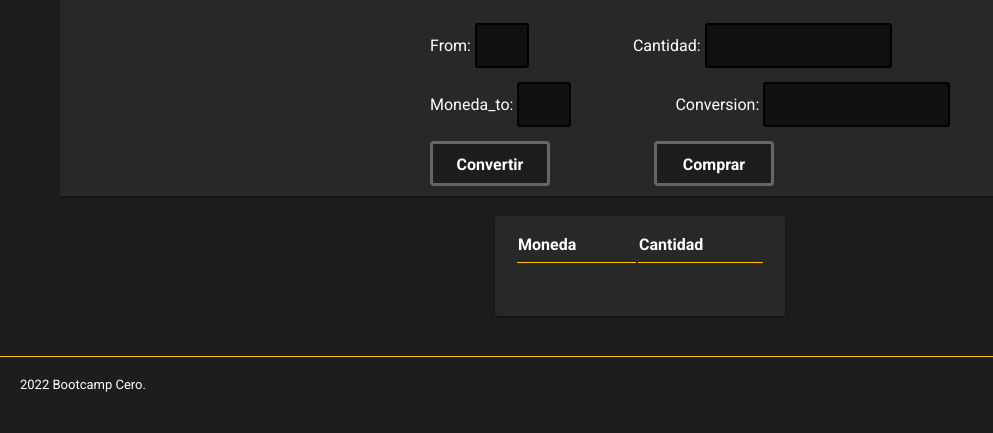
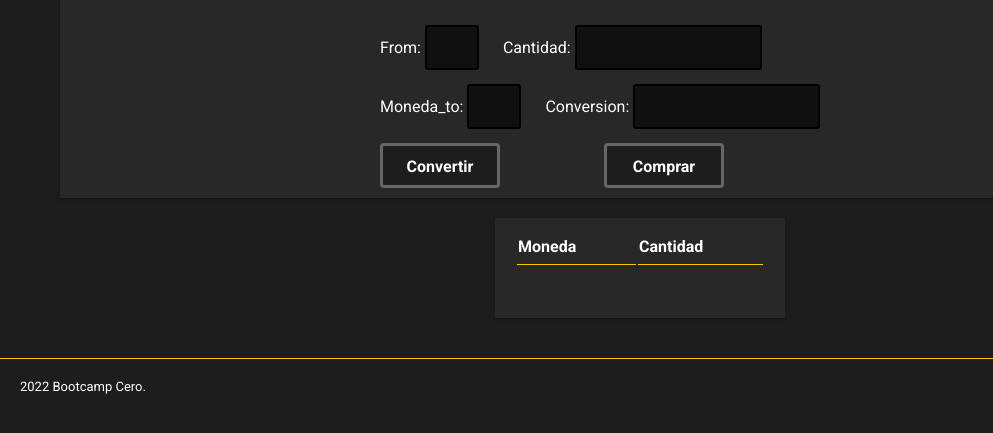
Before and after one commit to datadiego/KeepCoding_Flask_JS_Coinapp, a Flask app: page / in a window 1280 px wide. Shown: the part 119-552 px from the top of the page, without its empty margins (0-993 px from the left). Run offline with Flask 2, Linux system fonts and the light colour scheme; data that the repository does not hold is empty.

Commit message:
update: 🚀refactorizacion y limpieza

```diff
--- a/crypto_app/static/css/styles-night.css
+++ b/crypto_app/static/css/styles-night.css
@@ -72,7 +72,7 @@ table.paper .error {
 
 /* Estilos del formulario */
 
-.campo-formulario label {
+/* .campo-formulario label {
   display: block;
   font-size: 1rem;
   font-weight: bold;
@@ -86,92 +86,32 @@ table.paper .error {
   margin-right: 2rem;
   margin-bottom: .5rem;
 
-}
+} */
 
-.campo-formulario input:not([type="radio"]) {
+/* .campo-formulario input:not([type="radio"]) {
   width: 100%;
 
-}
+} */
 
-.lista-errores {
-  background-color: rgba(200, 0, 0, .25);
-  color: darkred;
-  border: solid 2px darkred;
-  padding: 2rem;
-  font-size: 1rem;
-  margin: 1rem 0;
-  display: flex;
-  align-items: center;
-}
 
-.icono-error {
-  margin-right: 1rem;
-  font-size: 32px;
-}
-
-.exito-flash {
-  background-color: rgba(0, 200, 0, .25);
-  color: darkgreen;
-  border: solid 2px darkgreen;
-  padding: 2rem;
-  font-size: 1rem;
-  margin: 1rem 0;
-  display: flex;
-  align-items: center;
-}
-
-.overlay {
-  position: absolute;
-  top: 0;
-  left: 0;
-  width: 100vw;
-  height: 100vh;
-  background: rgba(0, 0, 0, .5);
-  z-index: 9999;
-  display: flex;
-  align-items: center;
-  justify-content: center;
-}
-
-.overlay.off {
-  display: none;
-}
-
-.doble-anillo {
-  display: inline-block;
-  width: 80px;
-  height: 80px;
-}
-
-.doble-anillo:after {
-  content: " ";
-  display: block;
-  width: 64px;
-  height: 64px;
-  margin: 8px;
-  border: 6px solid white;
-  border-radius: 50%;
-  border-color: white transparent white transparent;
-  animation: giro 1.2s linear infinite;
-}
-
-@keyframes giro {
-  0% {
-    transform: rotate(0deg)
-  }
-
-  100% {
-    transform: rotate(360deg);
-  }
-}
 
 .paper, select{
   background-color: #282828;
   color: white;
 }
 
-label.form, button{
-  margin-left:100px;
+label, input, textarea{
+  margin-left: 20px;
+
+}
+
+label.form1{
+margin-left: 300px;
+
+}
+button.form1{
+  margin-left: 300px;
+  margin-right: 100px;
 }
 button{
   display:inline-block;
@@ -203,6 +143,5 @@ select#selector-tema{
 .interfaz{
   display: inline-block;
   /* line up horizontally */
-  margin-left: 250px;
 
 }
--- a/crypto_app/static/js/balance.js
+++ b/crypto_app/static/js/balance.js
@@ -32,7 +32,7 @@ function mostrarMonedasDisponibles(){
 }
 function mostrarEstadoCuenta(){
   const tabla_estado = document.querySelector('#cuerpo-tabla-estado');
-  const mensaje = document.querySelector("#error-estado")
+  const mensaje = document.querySelector("#mensajes-error")
   let html = '';
 
   if (this.readyState === 4 && this.status === 200) {
@@ -78,7 +78,7 @@ function mostrarEstadoCuenta(){
 // }
 function mostrarMovimientos() {
   const tabla = document.querySelector('#cuerpo-tabla');
-  const mensajes = document.querySelector("#error-movimientos")
+  const mensajes = document.querySelector("#mensajes-error")
   let html = '';
   if (this.readyState === 4 && this.status === 200) {
     const respuesta = JSON.parse(peticion_movimientos.responseText);
@@ -240,3 +240,5 @@ function formatDate(date) {
   ];
   return day + " " + monthNames[month - 1] + " " + year;
 }
+
+//TODO: cuando hacemos un movimiento o una consulta satisfactoria, se deben eliminar los mensajes de error
--- a/crypto_app/templates/index.html
+++ b/crypto_app/templates/index.html
@@ -43,29 +43,29 @@
           <!-- Donde vamos a cargar los movimientos leídos desde la API -->
         </tbody>
       </table>
-      <p id="error-movimientos"></p>
+      <p id="mensajes-error"></p>
 
     <section class="interfaz">
       <!--Empieza la interfaz de usuario-->
-      <div id="linea">
-      <label for="moneda_from" class="form">From:</label>
+      <div id="linea_interfaz">
+      <label for="moneda_from" class="form1">From:</label>
       <select id="moneda_from" name="monedas" class="form">
         <!-- Cargamos las monedas disponibles desde js -->
       </select>
       <label for="cantidad_from" class="form">Cantidad:</label>
       <input type="text" id="cantidad_from" name="cantidad_from" class="form">
       </div>
-      <div id="linea">
-      <label for="moneda_to" class="form" id="form">Moneda_to:</label>
-      <select id="moneda_to" name="monedas" class="form">
-        <!-- Cargamos las monedas disponibles desde js -->
+
+      <div id="linea_interaz">
+      <label for="moneda_to" class="form1">Moneda_to:</label>
+      <select id="moneda_to" name="monedas">
       </select>
-
       <label for="conversion" class="form">Conversion:</label>
       <input type="number" id="conversion" name="conversion" class="form">
       </div>
-      <div id="botones">
-      <button id="boton-convertir">Convertir</button>
+
+      <div id="linea_interfaz">
+      <button id="boton-convertir" class="form1">Convertir</button>
       <button id="boton-comprar">Comprar</button>
       </div>
     </section>
@@ -84,8 +84,7 @@
             <!-- Donde vamos a cargar los movimientos leídos desde la API -->
           </tbody>
         </table>
-        <p id="error-estado"></p>
-        <p id="mensajes-error"></p>
+
       </div>
 
     </section>
```
Also changed, not shown: db/movimientos.db.
